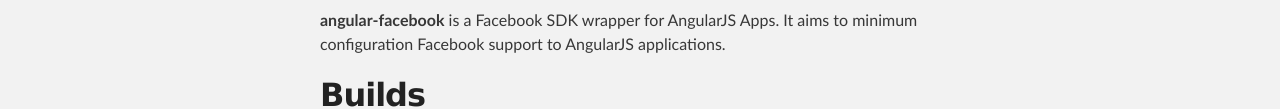
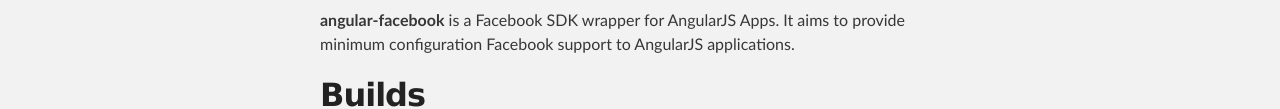
Before and after one commit to ninjatronic/ngFacebook, a plain HTML site: page index.html in a window 1280 px wide. Shown: the part 252-361 px from the top of the page. Drawn offline with Linux system fonts and the light colour scheme.

Commit message:
Update index.html

```diff
--- a/index.html
+++ b/index.html
@@ -31,7 +31,7 @@
     <!-- MAIN CONTENT -->
     <div id="main_content_wrap" class="outer">
       <section id="main_content" class="inner">
-        <p><strong>angular-facebook</strong> is a Facebook SDK wrapper for AngularJS Apps. It aims to minimum configuration Facebook support to AngularJS applications.</p>
+        <p><strong>angular-facebook</strong> is a Facebook SDK wrapper for AngularJS Apps. It aims to provide minimum configuration Facebook support to AngularJS applications.</p>
 
 <h2>
 <a name="builds" class="anchor" href="#builds"><span class="octicon octicon-link"></span></a>Builds</h2>
```
